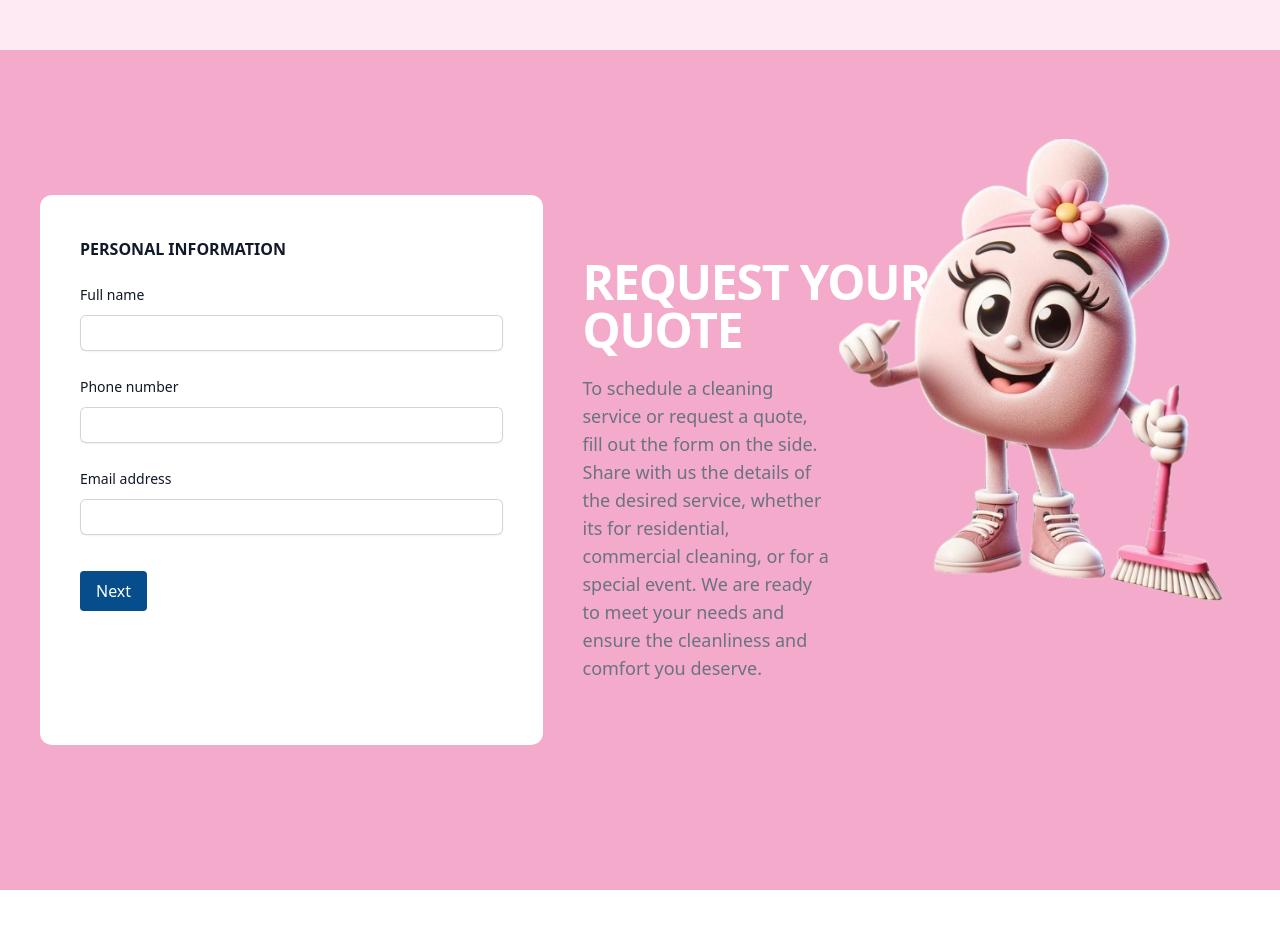
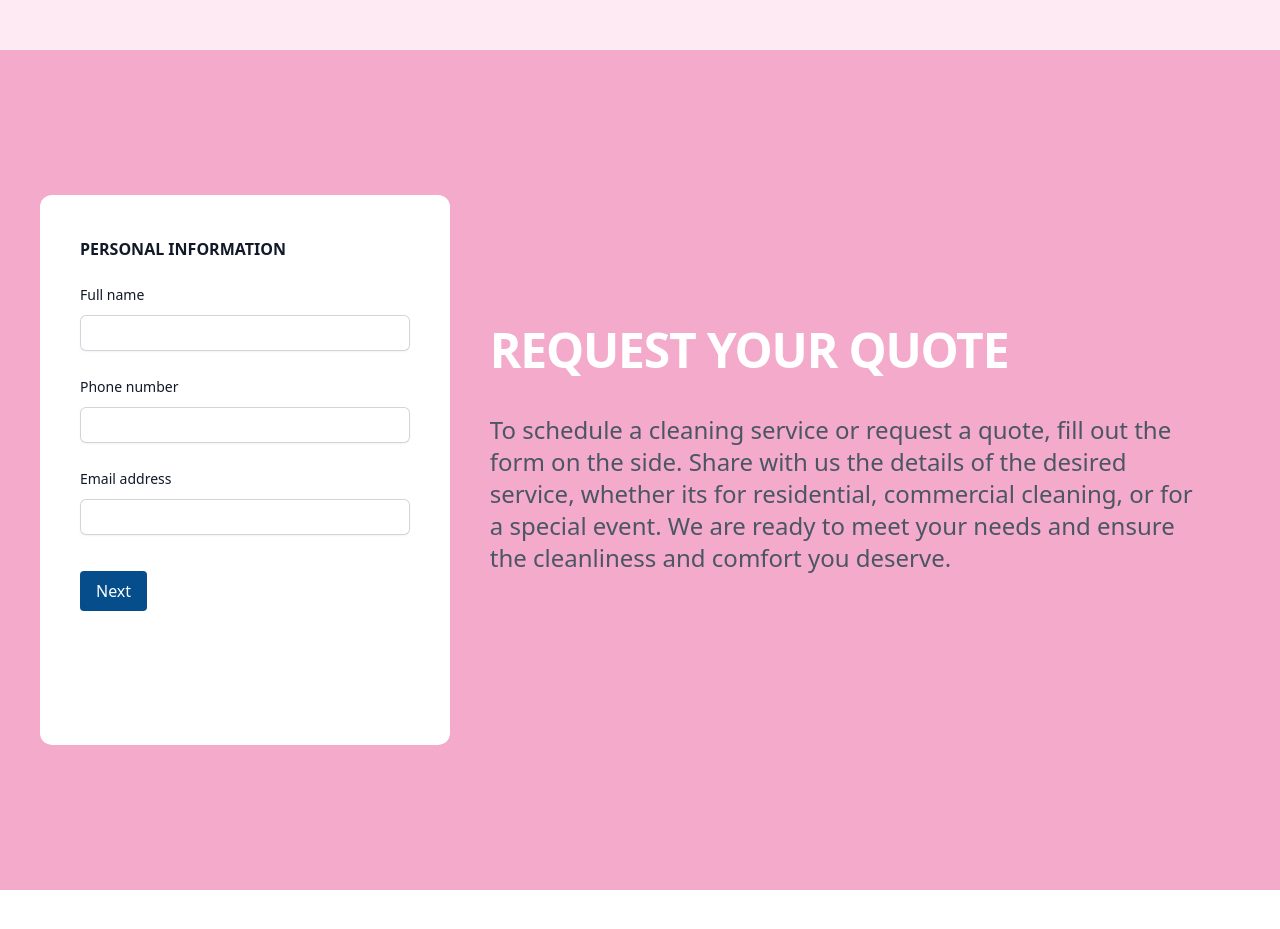
Before and after one commit to Claubis/tm-project-site, a Next.js app: page / in a window 1280 px wide. Shown: the part 5100-6029 px from the top of the page. Built offline with nearby package versions, Linux system fonts and the light colour scheme.

Commit message:
tirei a imagem do form-quote

```diff
--- a/src/app/FormQuote/page.tsx
+++ b/src/app/FormQuote/page.tsx
@@ -109,15 +109,13 @@ export default function FormQuote() {
 
         </div>
 
-        <div className="flex flex-col justify-center gap-5 mt-0 md:p-10 w-[100%] md:w-[70%] order-1">
+        <div className="grid md:flex md:flex-col md:justify-center mt-0 md:p-10 w-[100%] order-1">
 
-            <h1 className='text-6xl md:text-5xl font-bold tracking-tight text-[#FFFF] uppercase w-[50%] md:w-[70%] lg:w-[60%] mt-20 md:mt-0'>Request your quote</h1>
+            <h1 className='text-6xl md:text-5xl font-bold tracking-tight text-[#FFFF] uppercase mt-20 md:mt-0'>Request your quote</h1>
 
-            <p className='mt-4 text-xl md:text-lg text-gray-500 leading-10 w-[100%] md:w-[50%] lg:w-[40%] mt-40 md:mt-0 mb-20 md:mb-0'>To schedule a cleaning service or request a quote, fill out the form on the side. Share with us the details of the desired service, whether its for residential, commercial cleaning, or for a special event. We are ready to meet your needs and ensure the cleanliness and comfort you deserve.</p>
+            <p className='mt-10 mb-10 text-lg md:text-2xl text-gray-600 w-[100%]'>To schedule a cleaning service or request a quote, fill out the form on the side. Share with us the details of the desired service, whether its for residential, commercial cleaning, or for a special event. We are ready to meet your needs and ensure the cleanliness and comfort you deserve.</p>
 
-            <div className='absolute w-[40%] ml-[40%]  md:w-[30%] md:ml-[20%]  lg:w-[30%]  lg:ml-[20%] mt-[-200px]'>
-                <img className='' src={imagem.src} alt="Imagem da personagem de limpeza" />
-            </div>
+
         </div>
 
     </form>
```
